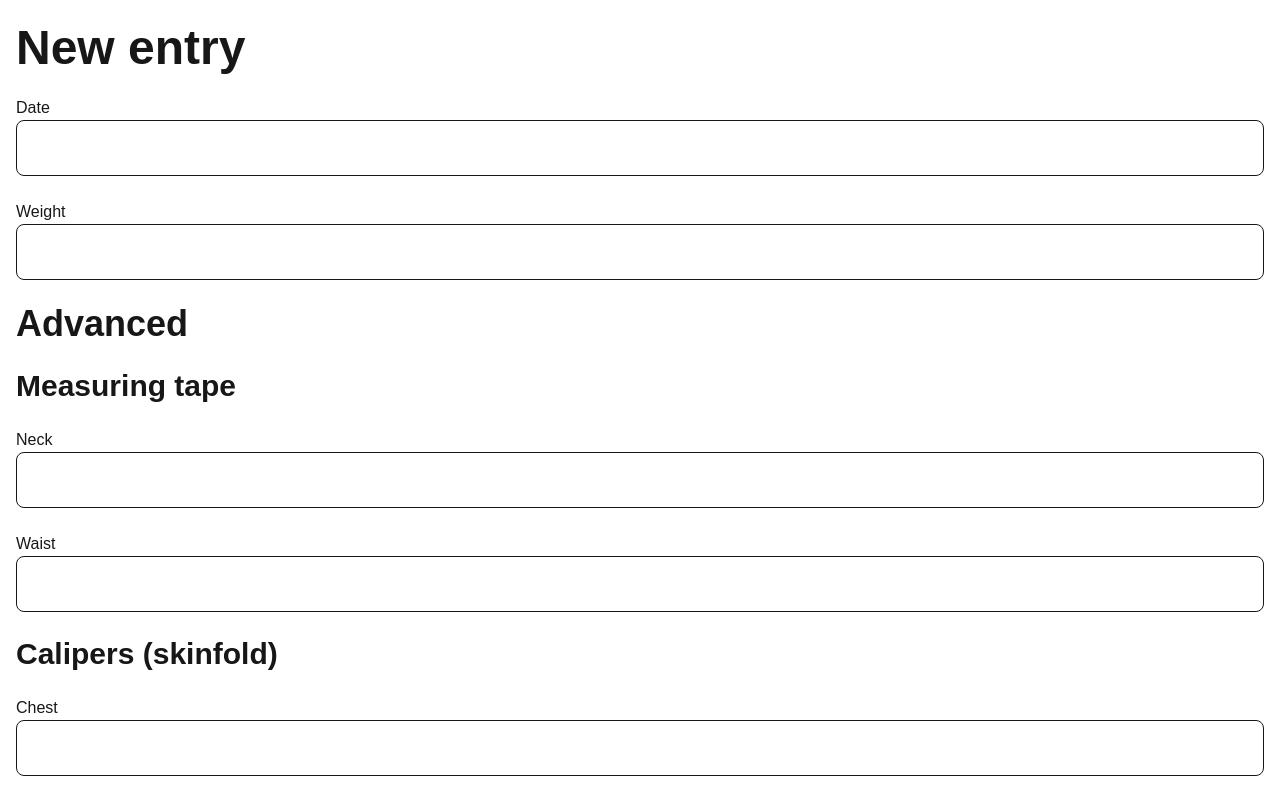
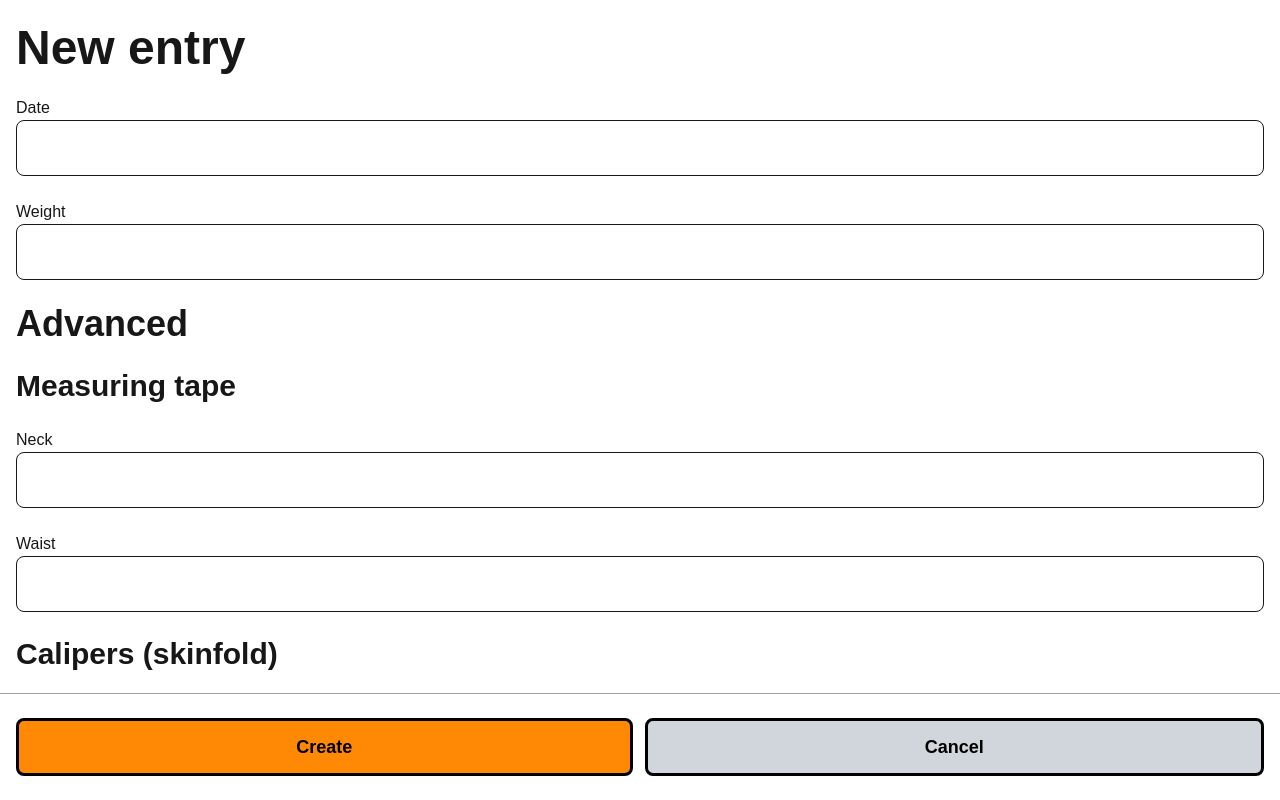
Before and after one commit to Tsmith18256/my-health-app-web, a Next.js app: page /body-comp/new in a window 1280 px wide. Shown: the top 800 px of the page. Built offline with nearby package versions, Linux system fonts and the light colour scheme.

Commit message:
Finish new body comp entry page

```diff
--- a/src/app/(app)/body-comp/log/page.tsx
+++ b/src/app/(app)/body-comp/log/page.tsx
@@ -19,6 +19,7 @@ for (let i = 0; i < 20; i++) {
 export default function BodyCompLogPage() {
   return (
     <>
+      <main className="mb-20">
         {entries.map((entry) => {
           return (
             <Link key={entry.date} href={`/body-comp/edit/${entry.id}`}>
@@ -26,6 +27,7 @@ export default function BodyCompLogPage() {
             </Link>
           );
         })}
+      </main>
 
       <Link href="/body-comp/new">
         <FloatingActionButton />
--- a/src/app/(app)/body-comp/new/page.tsx
+++ b/src/app/(app)/body-comp/new/page.tsx
@@ -5,12 +5,13 @@ import Link from "next/link";
 
 export default function NewBodyCompEntryPage() {
   return (
-    <div className="px-4 py-6">
-      <header>
+    <>
+      <header className="pt-6 px-4">
         <Heading level={HeadingLevel.h1}>New entry</Heading>
       </header>
 
-      <form className="flex flex-col gap-6 mt-6">
+      <form>
+        <main className="flex flex-col gap-6 mt-6 pb-4 px-4">
           <Input id="txtDate" label="Date" />
           <Input id="txtWeight" label="Weight" />
 
@@ -30,8 +31,9 @@ export default function NewBodyCompEntryPage() {
               <Input id="txtThighSkinfold" label="Thigh" />
             </section>
           </section>
+        </main>
 
-        <footer className="flex gap-3 justify-stretch w-full">
+        <footer className="bg-(--background) border-t border-t-gray-400 bottom-0 flex gap-3 inset-x-0 justify-stretch px-4 py-6 sticky">
           <Link className="grow" href="/body-comp/log">
             <Button>Create</Button>
           </Link>
@@ -41,6 +43,6 @@ export default function NewBodyCompEntryPage() {
           </Link>
         </footer>
       </form>
-    </div>
+    </>
   );
 }
```
Lines whose indentation alone changed are shown as unchanged.
